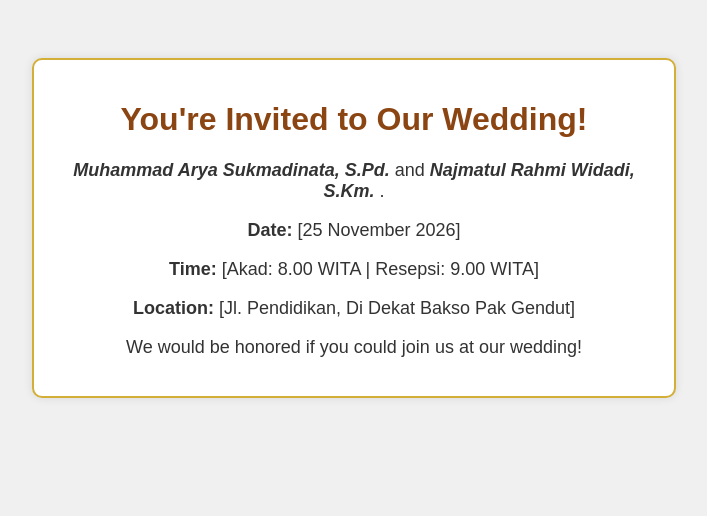
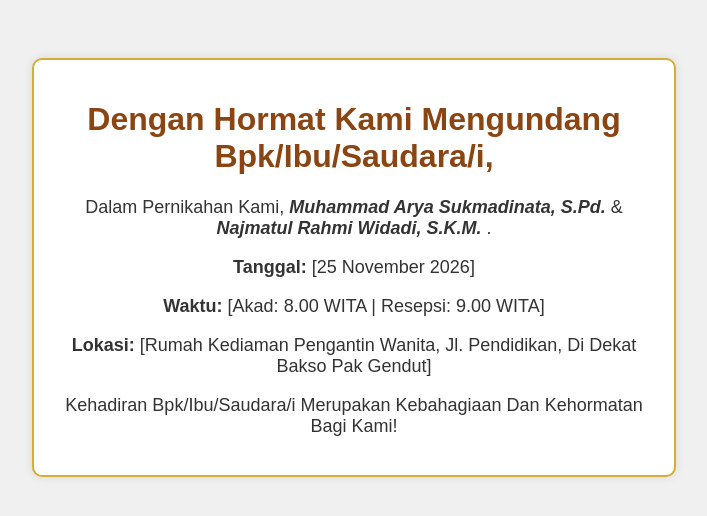
Before and after one commit to aryadinataSTKIP/Wedding, a plain HTML site: page index.html in a window 1280 px wide. Shown: the whole page, without its empty margins (286-993 px from the left). Drawn offline with Linux system fonts and the light colour scheme.

Commit message:
Update index.html

```diff
--- a/index.html
+++ b/index.html
@@ -10,12 +10,12 @@
 
 <body>
     <div class="invitation">
-        <h1>You're Invited to Our Wedding!</h1>
-        <p><strong><em>Muhammad Arya Sukmadinata, S.Pd.</em></strong> and <strong><em>Najmatul Rahmi Widadi, S.Km.</em></strong> .</p>
-        <p><strong>Date:</strong> [25 November 2026]</p>
-        <p><strong>Time:</strong> [Akad: 8.00 WITA | Resepsi: 9.00 WITA]</p>
-        <p><strong>Location:</strong> [Jl. Pendidikan, Di Dekat Bakso Pak Gendut]</p>
-        <p>We would be honored if you could join us at our wedding!</p>
+        <h1>Dengan Hormat Kami Mengundang Bpk/Ibu/Saudara/i,</h1>
+        <p>Dalam Pernikahan Kami, <strong><em>Muhammad Arya Sukmadinata, S.Pd.</em></strong> & <strong><em>Najmatul Rahmi Widadi, S.K.M.</em></strong> .</p>
+        <p><strong>Tanggal:</strong> [25 November 2026]</p>
+        <p><strong>Waktu:</strong> [Akad: 8.00 WITA | Resepsi: 9.00 WITA]</p>
+        <p><strong>Lokasi:</strong> [Rumah Kediaman Pengantin Wanita, Jl. Pendidikan, Di Dekat Bakso Pak Gendut]</p>
+        <p>Kehadiran Bpk/Ibu/Saudara/i Merupakan Kebahagiaan Dan Kehormatan Bagi Kami!</p>
     </div>
 </body>
 </html>
```
